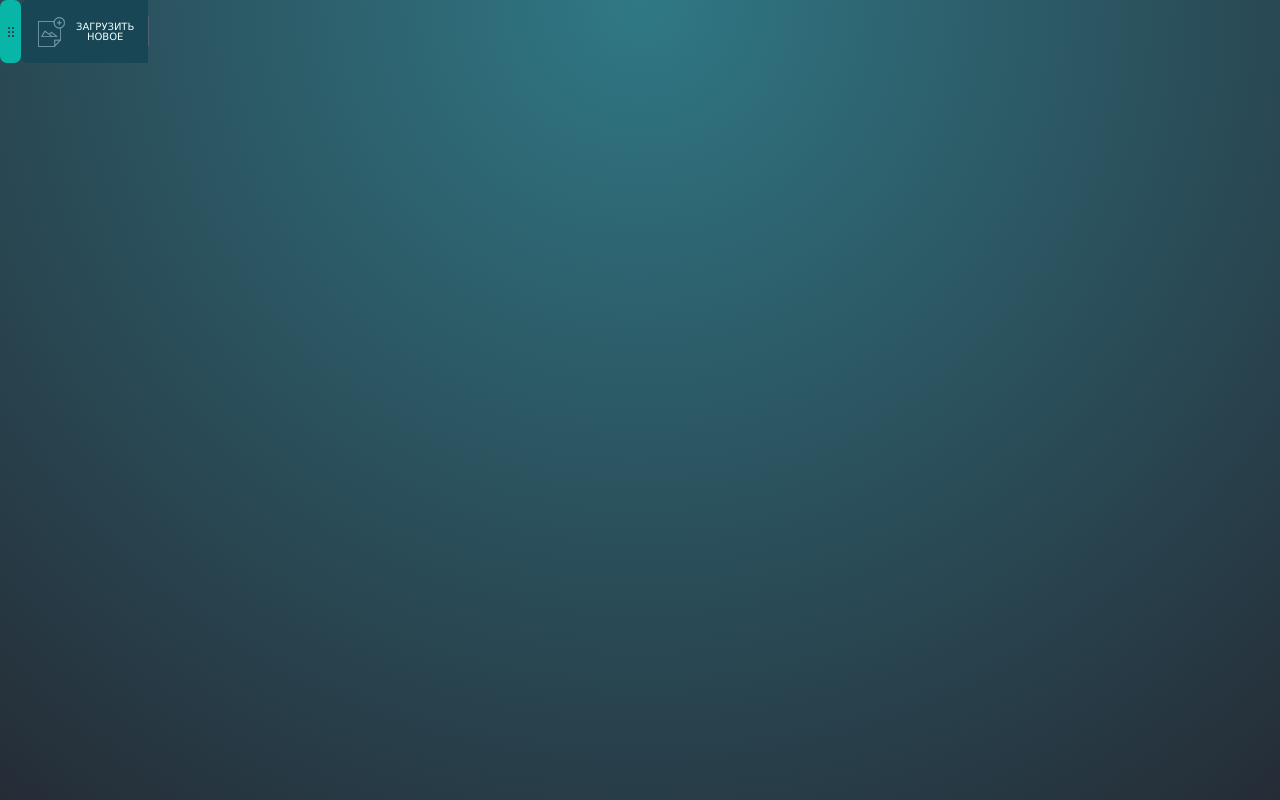
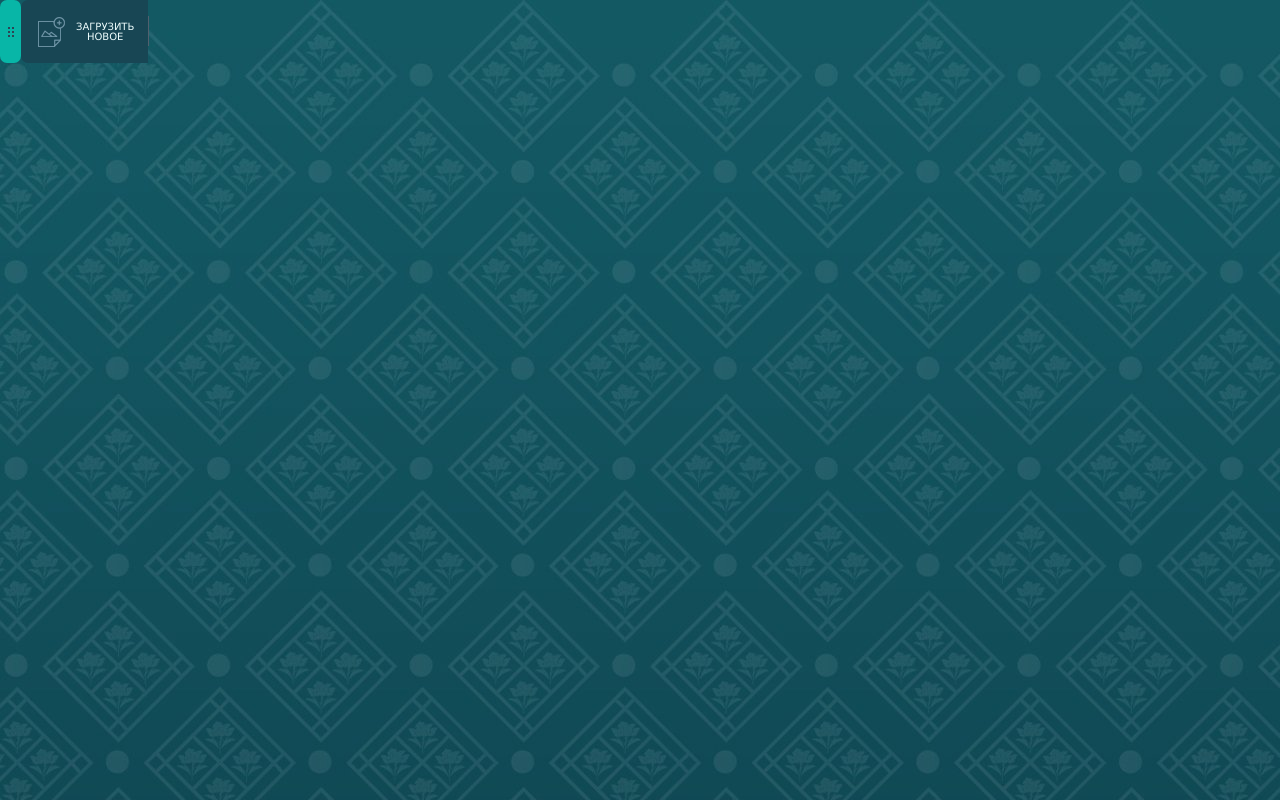
Before and after one commit to Joneks421/Joneks421.github.io, a plain HTML site: page index.html in a window 1280 px wide. Drawn offline with Linux system fonts and the light colour scheme.

Commit message:
Update style.css

```diff
--- a/styles/style.css
+++ b/styles/style.css
@@ -31,7 +31,7 @@ body {
 .wrap {
   width: 100%;
   height: 100vh;
-  background: url(\images\bg8.jpg) repeat,
+  background: url(/images/bg8.jpg) repeat,
               radial-gradient(circle at center top, #307885, #252c36);
   text-align: center;
   -ms-user-select: none;
```
